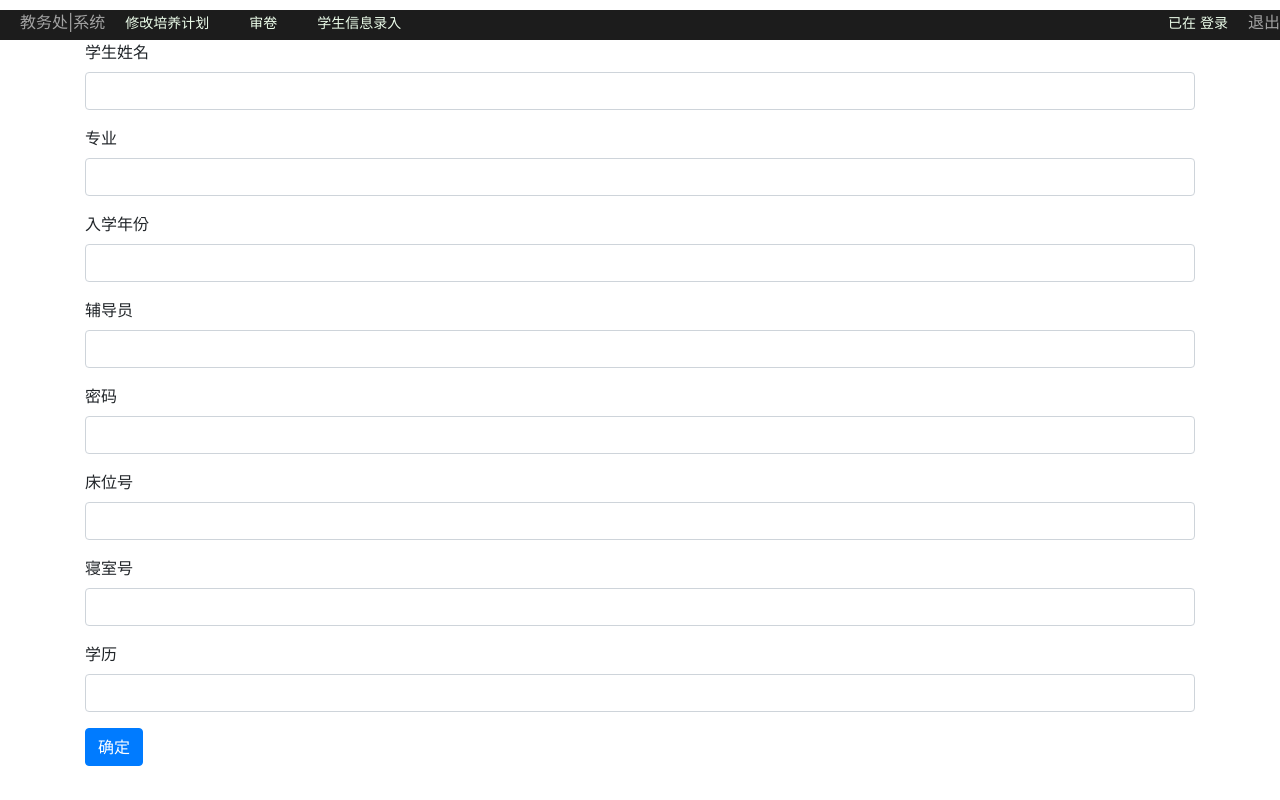
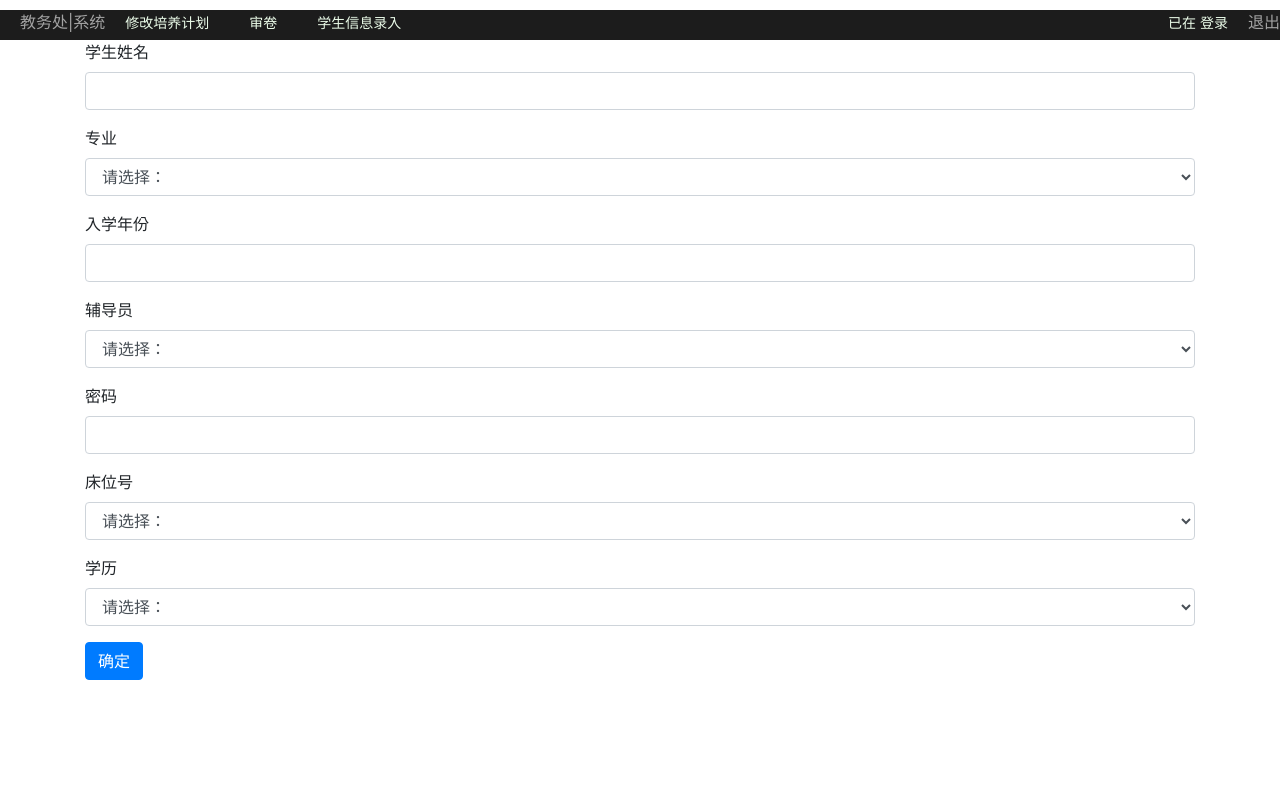
Before and after one commit to samileyang/graduation_project, a Django app: template bishe/template/jwc/stu_info.html in a window 1280 px wide. Run offline with Django 3.2, Linux system fonts and the light colour scheme; the template is opened without the code that fills it: values that come from a table or form of the project are taken from there, others are empty; data comes from the database, SQL or seed files in the repository.

Commit message:
Add files via upload

```diff
--- /dev/null
+++ b/bishe/template/jwc/jwc_index.html
@@ -0,0 +1,4 @@
+{% extends "jwc/jwc_header.html" %}
+{% block context %}
+添加成功
+{% endblock context %}
--- a/bishe/template/jwc/stu_info.html
+++ b/bishe/template/jwc/stu_info.html
@@ -1,7 +1,7 @@
 {% extends "jwc/jwc_header.html" %}
 {% block context %}
     <div class="container">
-        <form action="/add_service_reservation/" method="post">
+        <form action="/stu_info/" method="Post">
             {% csrf_token %}
             <div class="form-group">
                 <label for="stu_name">学生姓名</label>
@@ -9,7 +9,12 @@
             </div>
             <div class="form-group">
                 <label for="major_id">专业</label>
-                <input type="text" class="form-control" name="major_id" id="major_id">
+                <select type="text" class="form-control" name="major_id" id="major_id">
+                    <option>请选择：</option>
+                    {% for major in majors %}
+                    <option> {{ major.major_id }}</option>
+                    {% endfor %}
+                </select>
             </div>
             <div class="form-group">
                 <label for="year">入学年份</label>
@@ -17,7 +22,12 @@
             </div>
             <div class="form-group">
                 <label for="instructor_id">辅导员</label>
-                <input type="text" class="form-control" name="instructor_id" id="instructor_id">
+                <select type="text" class="form-control" name="instructor_id" id="instructor_id">
+                    <option>请选择：</option>
+                    {% for instructor in instructors %}
+                    <option> {{ instructor.instructor_id }}</option>
+                    {% endfor %}
+                </select>
             </div>
             <div class="form-group">
                 <label for="pwd">密码</label>
@@ -25,15 +35,23 @@
             </div>
             <div class="form-group">
                 <label for="bed_id">床位号</label>
-                <input type="text" class="form-control" name="bed_id" id="bed_id">
-            </div>
-            <div class="form-group">
-                <label for="dorm_id">寝室号</label>
-                <input type="text" class="form-control" name="dorm_id" id="dorm_id">
+                <select type="text" class="form-control" name="bed_id" id="bed_id">
+                    <option>请选择：</option>
+                    {% for dorm in dorms %}
+                    {% if dorm.status == 0 %}
+                    <option> {{ dorm.bed_id }}</option>
+                    {% endif %}
+                    {% endfor %}
+                </select>
             </div>
             <div class="form-group">
                 <label for="stu_edu">学历</label>
-                <input type="text" class="form-control" name="stu_edu" id="stu_edu">
+                <select type="text" class="form-control" name="stu_edu" id="stu_edu">
+                    <option>请选择：</option>
+                    {% for education in educations %}
+                    <option> {{ education.education }}</option>
+                    {% endfor %}
+                </select>
             </div>
             <button type="submit" class="btn btn-primary">确定</button>
 
```
